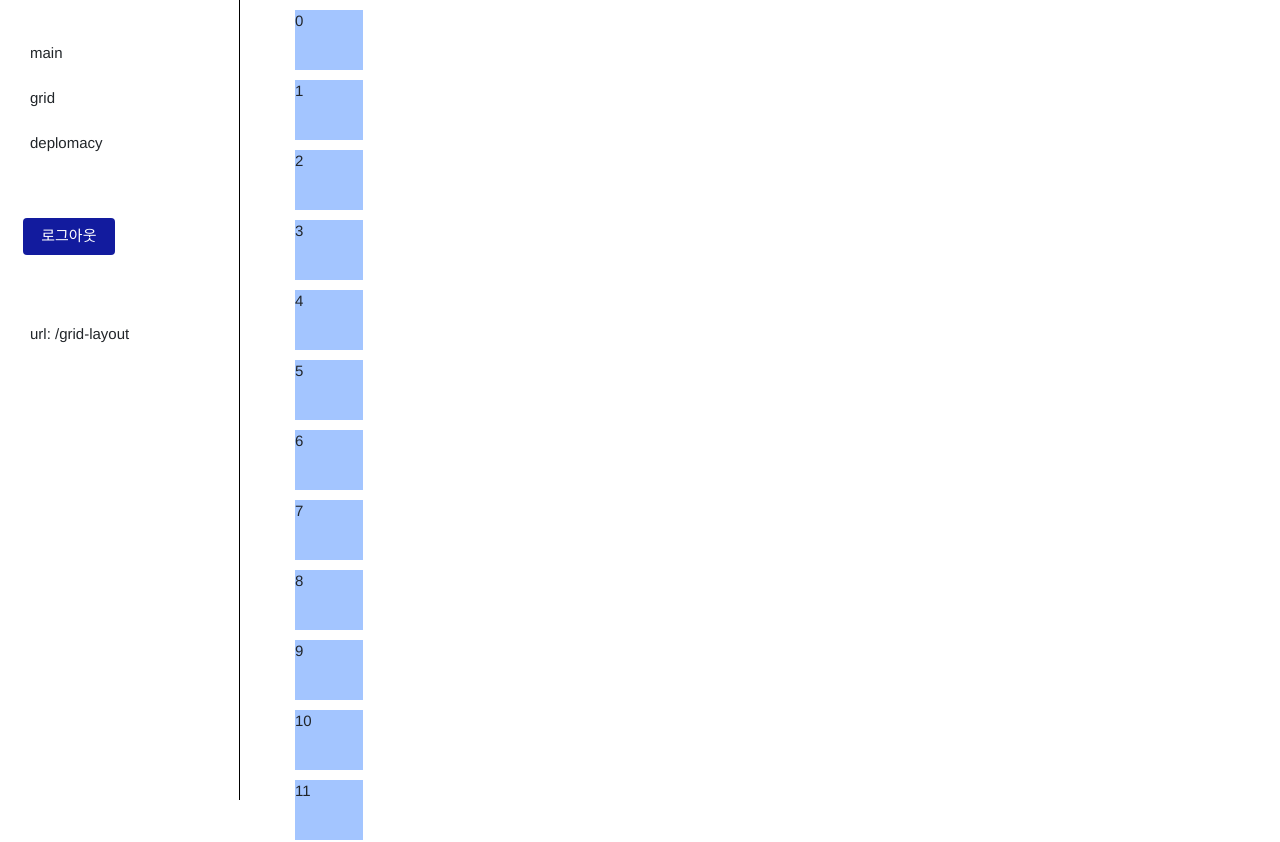
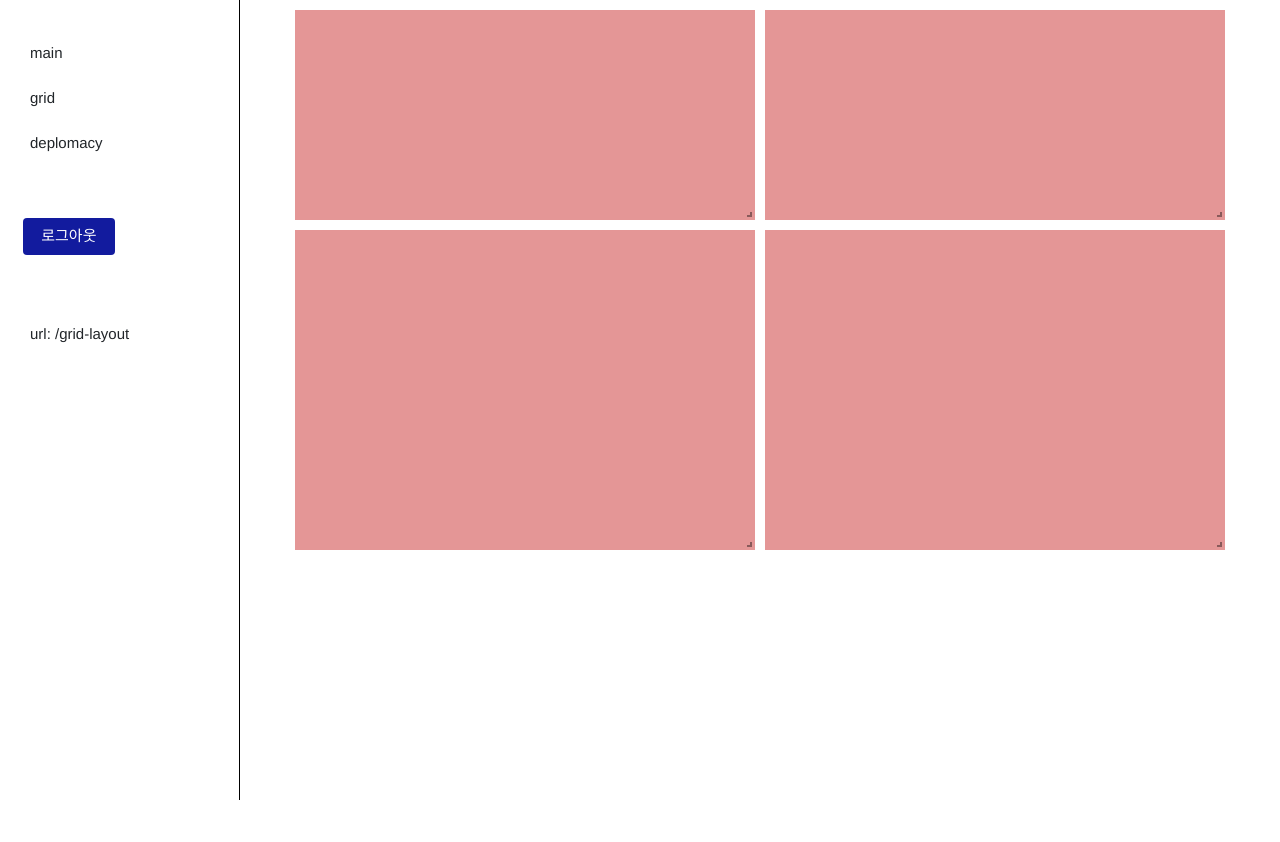
Before and after one commit to arin00github/react18, a React (Create React App) app: page /grid-layout in a window 1280 px wide. Shown: the top 842 px of the page. After the commit the page ends 800 px from the top, so only its background shows below. Built offline with nearby package versions, Linux system fonts and the light colour scheme.

Commit message:
Create React-grid-layout code successfully

```diff
--- a/package.json
+++ b/package.json
@@ -14,6 +14,7 @@
         "bootstrap": "^5.2.3",
         "d3": "^7.8.2",
         "formik": "^2.2.9",
+        "lodash": "^4.17.21",
         "msw": "^0.49.2",
         "react": "^18.2.0",
         "react-bootstrap": "^2.7.0",
@@ -55,6 +56,7 @@
     "devDependencies": {
         "@types/d3": "^7.4.0",
         "@types/jest": "^29.4.0",
+        "@types/lodash": "^4.14.191",
         "@types/react-grid-layout": "^1.3.2",
         "@types/react-redux": "^7.1.25",
         "@types/react-router-dom": "^5.3.3",
--- a/src/index.tsx
+++ b/src/index.tsx
@@ -13,6 +13,8 @@ import { persistor, setupStore } from "./redux/store";
 import reportWebVitals from "./reportWebVitals";
 import { GlobalStyles } from "./style/global";
 import { LightTheme } from "./style/theme";
+
+import "react-grid-layout/css/styles.css";
 
 if (process.env.NODE_ENV === "test") {
     worker.printHandlers();
--- a/src/views/pages/grid/GridPage.tsx
+++ b/src/views/pages/grid/GridPage.tsx
@@ -1,11 +1,47 @@
 import React from "react";
 
 import { GridEntryBox } from "./box/GridEntryBox";
+import { GridEntryBox2 } from "./box/GridEntryBox2";
+
+export type BoxUnit = {
+    x: number;
+    y: number;
+    w: number;
+    h: number;
+    i: string;
+};
+
+class Unit {
+    x: number;
+    y: number;
+    w: number;
+    h: number;
+    i: string;
+    constructor(x: number, y: number, w: number, h: number, i: string) {
+        this.x = x;
+        this.y = y;
+        this.w = w;
+        this.h = h;
+        this.i = i.toString();
+    }
+    make() {
+        return { x: this.x, y: this.y, w: this.w, h: this.h, i: this.i };
+    }
+}
+/**
+ * i 값이 Grid Box의 key 값 하고 일치해야 한다
+ */
+const unit01 = new Unit(0, 0, 2, 2, "box_0").make();
+const unit02 = new Unit(2, 0, 2, 2, "box_1").make();
+const unit03 = new Unit(4, 0, 2, 3, "box_2").make();
+const unit04 = new Unit(0, 2, 2, 3, "box_3").make();
+
+const initialLayout = [unit01, unit02, unit03, unit04];
 
 const GridPage = (): JSX.Element => {
     return (
         <div>
-            <GridEntryBox />
+            <GridEntryBox2 initialLayout={initialLayout} />
         </div>
     );
 };
--- a/src/views/pages/grid/box/GridEntryBox.tsx
+++ b/src/views/pages/grid/box/GridEntryBox.tsx
@@ -17,17 +17,16 @@ export interface IGridLayout {
     items: number;
     rowHeight: number;
     // eslint-disable-next-line @typescript-eslint/no-explicit-any
-    onChange: (layout: any) => void;
+    //onChange: (layout: any) => void;
     cols: number;
 }
 
 export const GridEntryBox = (): JSX.Element => {
     const [layoutObject, setLayoutObject] = useState<IGridLayout>({
         className: "layout",
-        items: 20,
+        items: 8,
         rowHeight: 60,
         cols: 12,
-        onChange: () => console.log("params"),
     });
 
     const [gridArray, setGridArray] = useState<IGridSetting[]>();
@@ -37,7 +36,7 @@ export const GridEntryBox = (): JSX.Element => {
         const newArray: IGridSetting[] = Array.from({ length: layoutObject.items }, (item, it) => {
             const y = Math.ceil(Math.random() * 4) + 1;
             return {
-                x: (it * 4) % 12,
+                x: (it * 2) % 12,
                 y: Math.floor(it / 6) * y,
                 w: 2,
                 h: y,
@@ -47,36 +46,37 @@ export const GridEntryBox = (): JSX.Element => {
         return newArray;
     };
 
-    const generateDom = () => {
-        console.log("generateDom");
-        const nodeArray = Array.from({ length: layoutObject.items }, (item, idx) => {
-            return (
-                <div style={{ backgroundColor: "#a3c5ff" }} key={`div_${idx}`}>
-                    {idx}
-                </div>
-            );
-        });
-        return nodeArray;
-    };
-
     console.log("gridArray", gridArray);
 
-    const handleChangeLayout = (layout: any) => {
-        layoutObject.onChange(layout);
+    const handleChangeLayout = (layout: RGL.Layout[]) => {
+        console.log("layout", layout);
+        setGridArray(layout);
     };
 
     useEffect(() => {
         if (!gridArray) {
             const createdArray = generateLayout();
+            console.log("createdArray", createdArray);
             setGridArray(createdArray);
         }
         // eslint-disable-next-line react-hooks/exhaustive-deps
     }, [gridArray]);
     return (
-        <div>
+        <div style={{ width: 1800, height: 700 }}>
             {gridArray && (
-                <ReactGridLayout layout={gridArray} onLayoutChange={handleChangeLayout} {...layoutObject}>
-                    {generateDom()}
+                <ReactGridLayout
+                    width={1000}
+                    isResizable={true}
+                    layout={gridArray}
+                    onLayoutChange={handleChangeLayout}
+                    {...layoutObject}
+                    rowHeight={90}
+                >
+                    {gridArray.map((box, idx) => (
+                        <div style={{ backgroundColor: "#a3c5ff" }} key={`div_${idx}`}>
+                            {idx}
+                        </div>
+                    ))}
                 </ReactGridLayout>
             )}
         </div>
--- /dev/null
+++ b/src/views/pages/grid/box/GridEntryBox2.tsx
@@ -0,0 +1,45 @@
+import React, { useEffect, useState } from "react";
+
+import RGL, { WidthProvider } from "react-grid-layout";
+import styled from "styled-components";
+
+import { BoxUnit } from "../GridPage";
+
+const ReactGridLayout = WidthProvider(RGL);
+
+interface GridEntryProps {
+    initialLayout: BoxUnit[];
+}
+
+export const GridEntryBox2 = (props: GridEntryProps) => {
+    const { initialLayout } = props;
+
+    const [layout, setLayout] = useState<BoxUnit[]>(initialLayout);
+
+    const defaultSetting = {
+        className: "layout",
+        item: 4,
+        rowHeight: 100,
+        cols: 4,
+    };
+
+    const onLayoutChange = (layout: RGL.Layout[]) => {
+        setLayout(layout);
+    };
+
+    return (
+        <div>
+            {layout && (
+                <ReactGridLayout layout={layout} onLayoutChange={onLayoutChange} {...defaultSetting}>
+                    {layout.map((box, idx) => (
+                        <StyledGridBox key={`box_${idx}`}></StyledGridBox>
+                    ))}
+                </ReactGridLayout>
+            )}
+        </div>
+    );
+};
+
+const StyledGridBox = styled.div`
+    background-color: #e49696;
+`;
```
Also changed, not shown: 1 other file (tests, documents, lock files or other folders).
